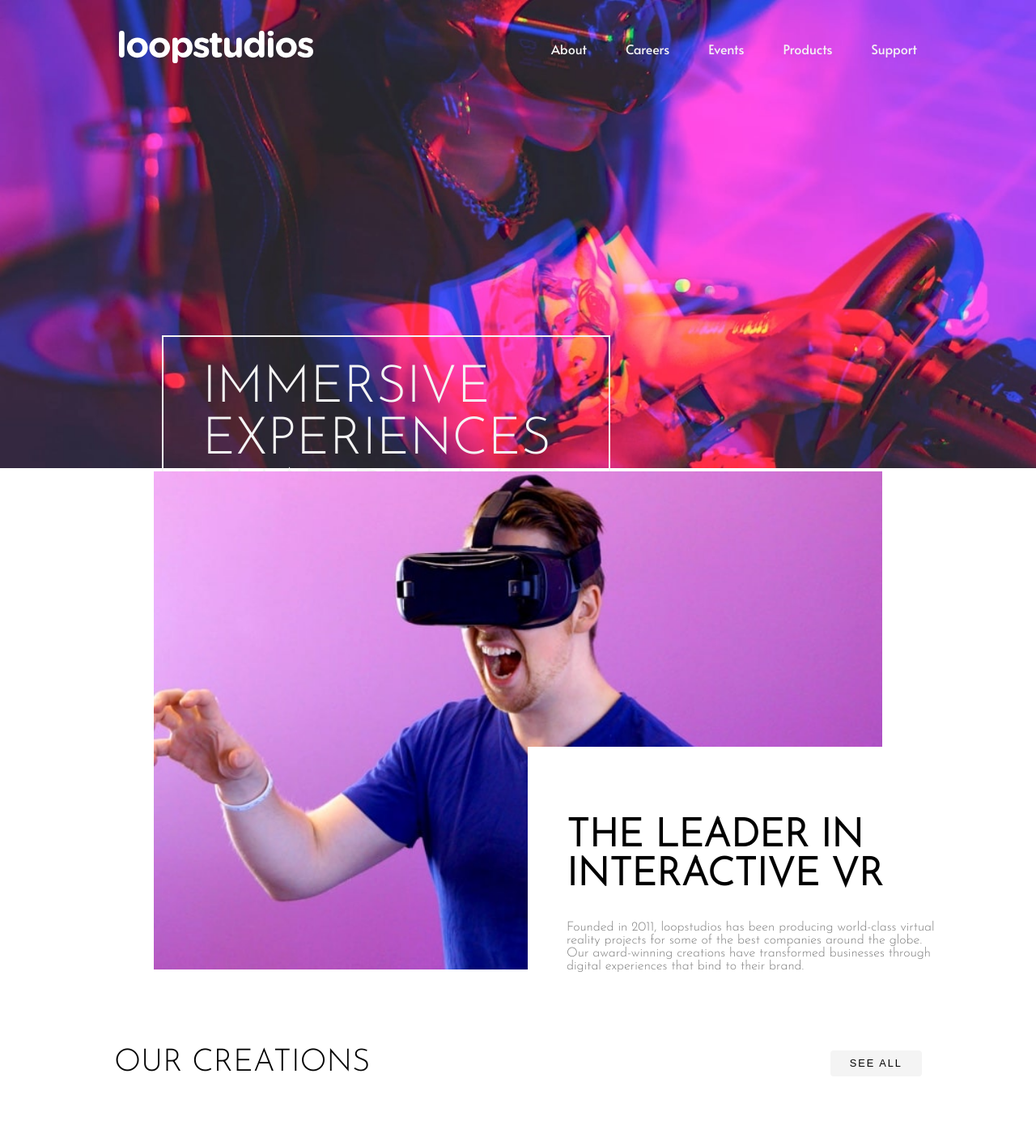
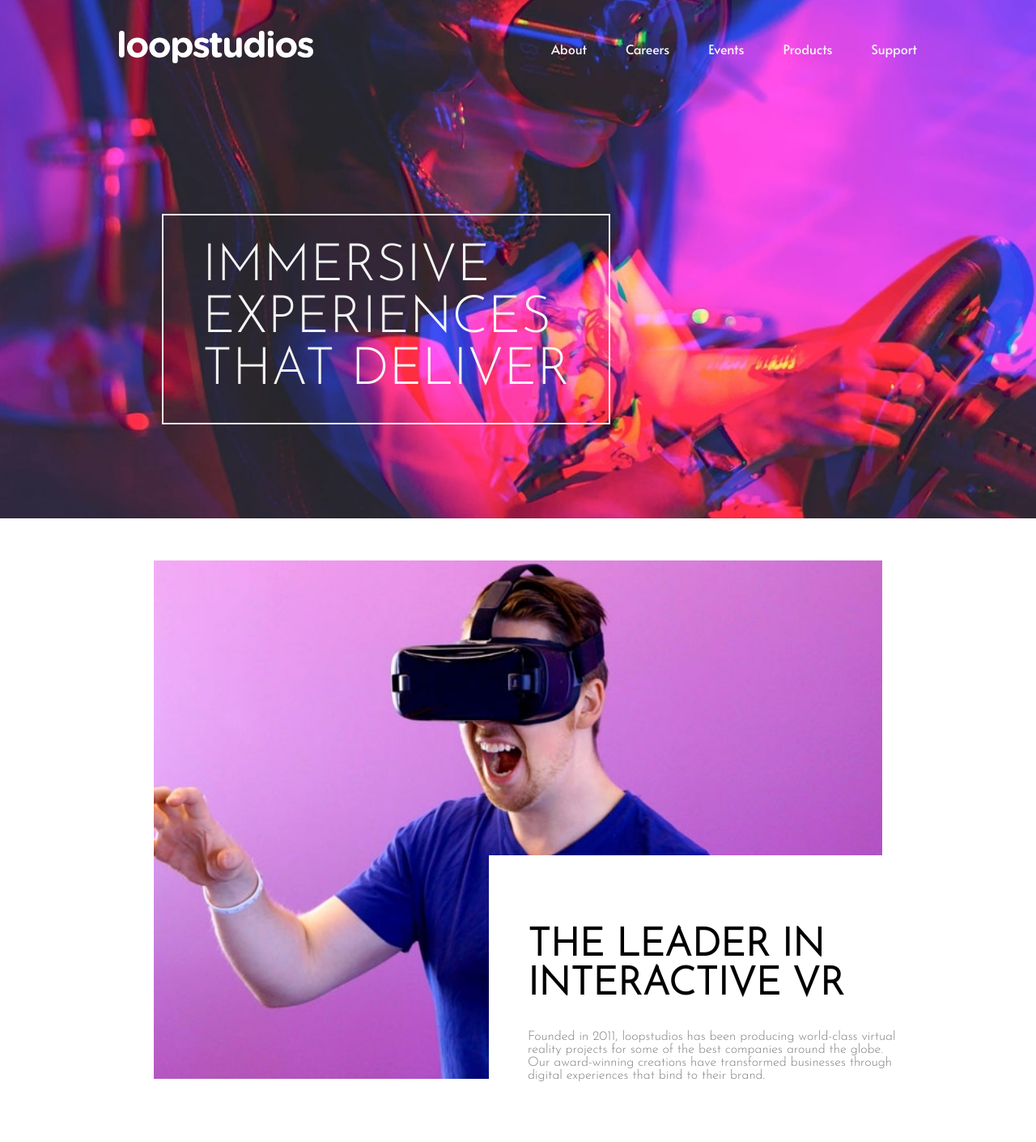
Before and after one commit to andresdvelez/modulo2-workshop2, a React (Create React App) app: page / in a window 1280 px wide. Shown: the top 1410 px of the page at 81% size. Built offline with nearby package versions, Linux system fonts and the light colour scheme.

Commit message:
fix main styles

```diff
--- a/src/App.js
+++ b/src/App.js
@@ -12,8 +12,10 @@ function App() {
     <>
       <Header />
       <Banner />
-      <MainSection />
-      <Grid />
+      <div className="main__container">
+        <MainSection />
+        <Grid />
+      </div>
       <Footer />
     </>
   );
--- a/src/components/banner/Banner.jsx
+++ b/src/components/banner/Banner.jsx
@@ -5,7 +5,7 @@ function Banner() {
   return (
     <>
       <img src={banner} alt="" />
-      <p class="banner__text">
+      <p className="banner__text">
         immersive <span>experiences</span><span>that deliver</span>
       </p>
     </>
--- a/src/components/banner/styles.scss
+++ b/src/components/banner/styles.scss
@@ -1,7 +1,7 @@
 img {
   object-fit: cover;
-  height: 100%;
-  width: 100%;
+  height: 80vh;
+  width: 100vw;
 }
 
 .banner__text {
@@ -9,7 +9,7 @@ img {
   color: #f4f4f4;
   position: absolute;
   padding: 2rem 3rem;
-  top: 350px;
+  top: 200px;
   left: 200px;
   font-size: 4rem;
   font-family: "Josefin Sans", sans-serif;
--- a/src/components/header/Header.jsx
+++ b/src/components/header/Header.jsx
@@ -3,27 +3,22 @@ import "./styles.scss";
 import logo from "../../assets/logo.svg";
 
 function Header() {
+  const listMenu = ["About", "Careers", "Events", "Products", "Support"];
 
-  const listMenu = ['About', 'Careers', 'Events', 'Products', 'Support']
-
-
-
-
-  return(
-    <header class="header">
+  return (
+    <header className="header">
       <a href="#" className="logo">
         <img src={logo} alt="loopstudio" />
       </a>
-        <nav class="nav__links">
+      <nav className="nav__links">
         {listMenu.map((item, index) => (
-            <div key = {index}>
-              <a  href="#about">{item}</a>
+          <div key={index}>
+            <a href="#about">{item}</a>
           </div>
         ))}
       </nav>
     </header>
-
-  )
+  );
 }
 
 export default Header;
--- a/src/components/header/styles.scss
+++ b/src/components/header/styles.scss
@@ -15,6 +15,7 @@
 
 .logo > img {
     width: 15rem;
+    height: 2.5rem;
 }
 
 .nav__links {
--- a/src/components/mainSection/style.scss
+++ b/src/components/mainSection/style.scss
@@ -5,7 +5,7 @@
   display: flex;
   align-items: center;
   justify-content: center;
-  margin-bottom: 4rem;
+  margin-bottom: 6rem;
 
   &-img {
     width: 900px;
--- a/src/index.css
+++ b/src/index.css
@@ -23,3 +23,7 @@ code {
   font-family: source-code-pro, Menlo, Monaco, Consolas, "Courier New",
     monospace;
 }
+
+.main__container {
+  padding: 3rem;
+}
```
Lines whose indentation alone changed are shown as unchanged.
